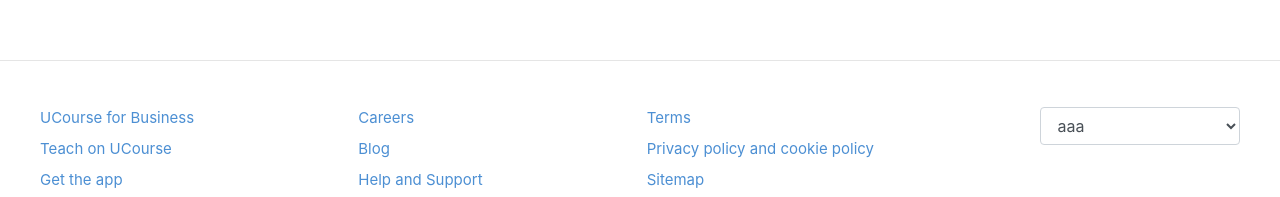
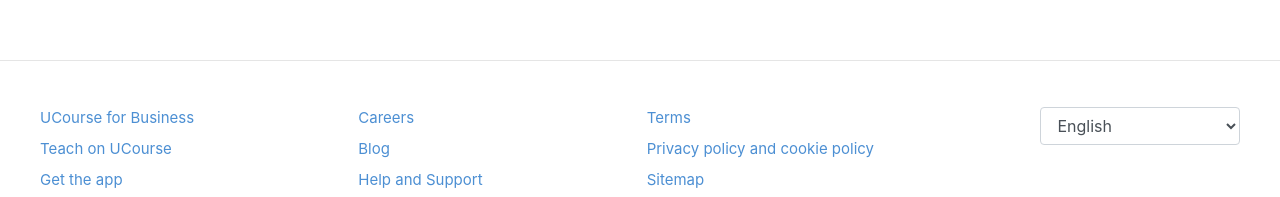
Before and after one commit to hareeshcs33/u-course-vue, a Vue app: page /#/ in a window 1280 px wide. Shown: the part 1276-1473 px from the top of the page. Built offline with nearby package versions, Linux system fonts and the light colour scheme; a web font is replaced by a local one; what vue-js-popover would draw is missing.

Commit message:
minor changes.

```diff
--- a/src/components/footer-display.vue
+++ b/src/components/footer-display.vue
@@ -46,9 +46,10 @@ export default {
     data(){
         return {
             options: [
-                'aaa',
+                'English',
                 'bbb',
                 'ccc',
+                'ddd'
             ]
         }
     }
```
